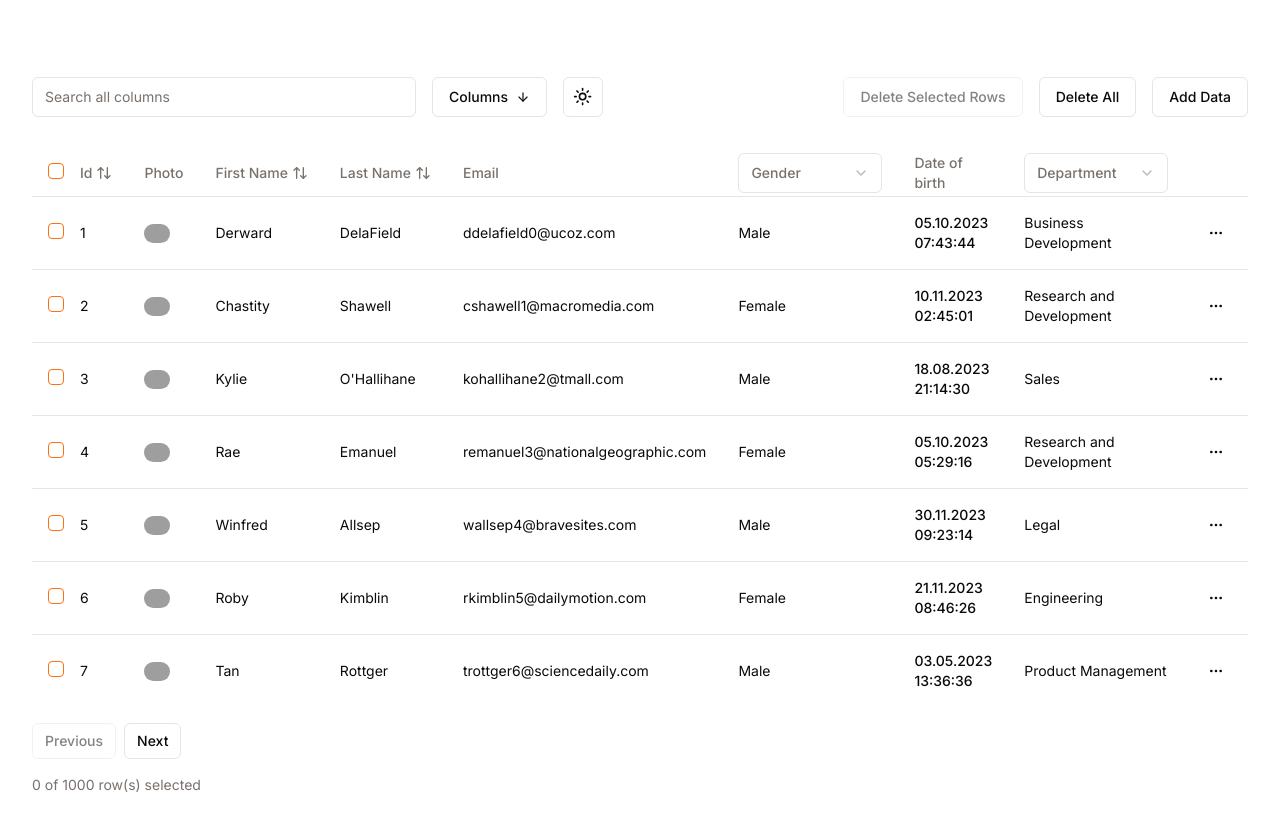
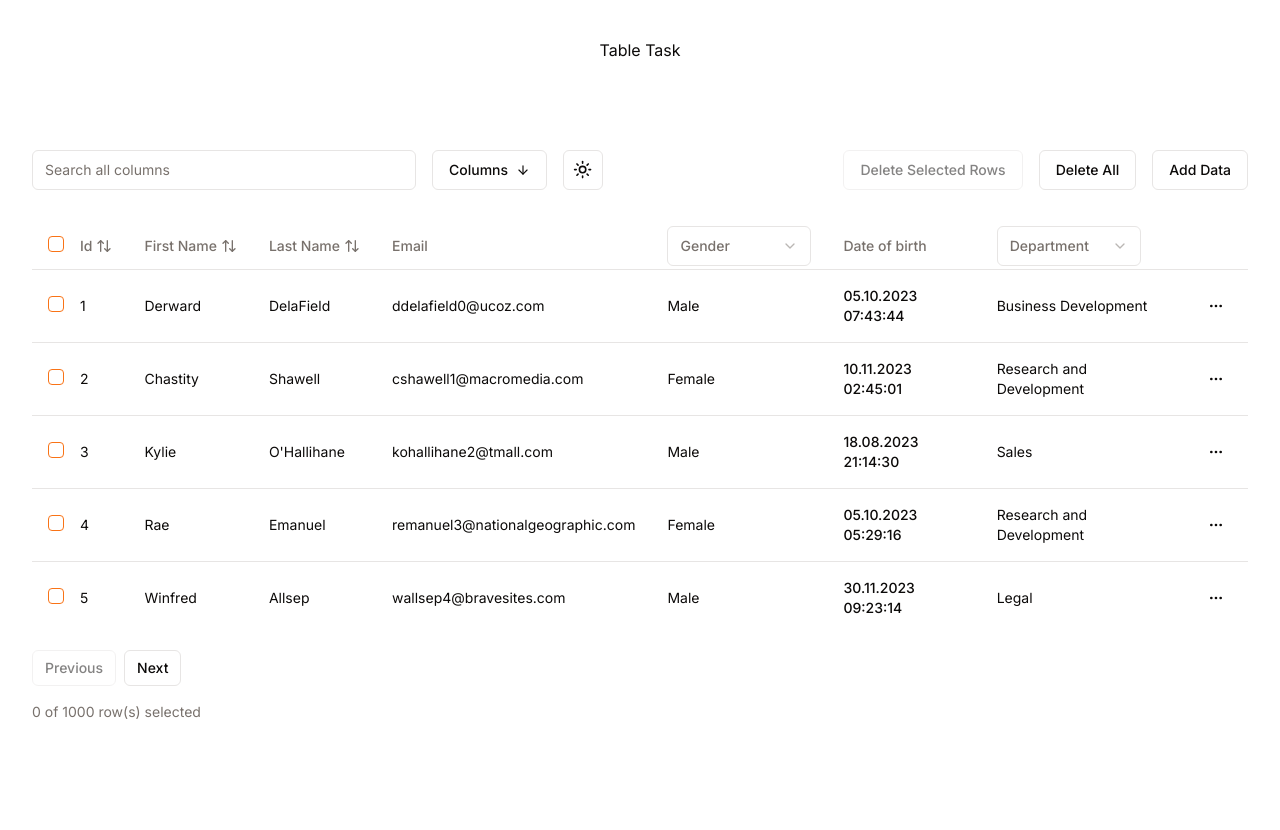
Before and after one commit to YusufStar/yusuf-table, a Next.js app: page /test in a window 1280 px wide. Shown: the top 830 px of the page. After the commit the page ends 800 px from the top, so only its background shows below. Built offline with nearby package versions, Linux system fonts and the light colour scheme; grey boxes are pictures that could not be loaded.

Commit message:
filter updated

```diff
--- a/src/app/globals.css
+++ b/src/app/globals.css
@@ -1,60 +1 @@
-@tailwind base;
-@tailwind components;
-@tailwind utilities;
-
-@layer base {
-    :root {
-        --background: 0 0% 100%;
-        --foreground: 20 14.3% 4.1%;
-        --card: 0 0% 100%;
-        --card-foreground: 20 14.3% 4.1%;
-        --popover: 0 0% 100%;
-        --popover-foreground: 20 14.3% 4.1%;
-        --primary: 24.6 95% 53.1%;
-        --primary-foreground: 60 9.1% 97.8%;
-        --secondary: 60 4.8% 95.9%;
-        --secondary-foreground: 24 9.8% 10%;
-        --muted: 60 4.8% 95.9%;
-        --muted-foreground: 25 5.3% 44.7%;
-        --accent: 60 4.8% 95.9%;
-        --accent-foreground: 24 9.8% 10%;
-        --destructive: 0 84.2% 60.2%;
-        --destructive-foreground: 60 9.1% 97.8%;
-        --border: 20 5.9% 90%;
-        --input: 20 5.9% 90%;
-        --ring: 24.6 95% 53.1%;
-        --radius: 0.5rem;
-    }
-
-    .dark {
-        --background: 20 14.3% 4.1%;
-        --foreground: 60 9.1% 97.8%;
-        --card: 20 14.3% 4.1%;
-        --card-foreground: 60 9.1% 97.8%;
-        --popover: 20 14.3% 4.1%;
-        --popover-foreground: 60 9.1% 97.8%;
-        --primary: 20.5 90.2% 48.2%;
-        --primary-foreground: 60 9.1% 97.8%;
-        --secondary: 12 6.5% 15.1%;
-        --secondary-foreground: 60 9.1% 97.8%;
-        --muted: 12 6.5% 15.1%;
-        --muted-foreground: 24 5.4% 63.9%;
-        --accent: 12 6.5% 15.1%;
-        --accent-foreground: 60 9.1% 97.8%;
-        --destructive: 0 72.2% 50.6%;
-        --destructive-foreground: 60 9.1% 97.8%;
-        --border: 12 6.5% 15.1%;
-        --input: 12 6.5% 15.1%;
-        --ring: 20.5 90.2% 48.2%;
-    }
-}
-
-@layer base {
-    * {
-        @apply border-border;
-    }
-
-    body {
-        @apply bg-background text-foreground;
-    }
-}
+@import "@/theme.css";
--- a/src/app/test/page.tsx
+++ b/src/app/test/page.tsx
@@ -17,7 +17,7 @@ const Page: FC<{}> = () => {
                 columns={TestColumns}
                 data={data}
                 filters={true}
-                maxPerPage={7}
+                maxPerPage={5}
                 pagination={true}
                 sortable={true}
             />
--- a/src/components/table/CustomTable.tsx
+++ b/src/components/table/CustomTable.tsx
@@ -1,6 +1,6 @@
 'use client'
 
-import {FC, useEffect, useMemo, useState} from "react";
+import {useEffect, useState} from "react";
 import {
     ColumnDef, ColumnFiltersState,
     getCoreRowModel, getFacetedMinMaxValues, getFacetedRowModel, getFacetedUniqueValues,
@@ -116,7 +116,11 @@ function CustomTable<TData, TValue>({columns, data, pagination, sortable, filter
             }
         });
 
-        setAddModalState(result)
+        console.log(result)
+
+        setAddModalState({
+            ...result
+        })
     }, [table])
 
     return (
@@ -200,7 +204,10 @@ function CustomTable<TData, TValue>({columns, data, pagination, sortable, filter
                                 const x = addModalState
                                 // @ts-ignore
                                 setDt(prevState => {
-                                    const res = [...prevState, x]
+                                    const res = [...prevState, {
+                                        ...x,
+                                        id: prevState.length
+                                    }]
                                     toast.success(`New Data Created`)
                                     return res
                                 })
--- a/src/components/toast-provider.tsx
+++ b/src/components/toast-provider.tsx
@@ -1,3 +1,4 @@
+'use client'
 import {ToastContainer} from "react-toastify";
 import * as React from "react";
 import {useTheme} from "next-themes";
--- a/src/lib/columns.tsx
+++ b/src/lib/columns.tsx
@@ -1,6 +1,6 @@
-    'use client'
+'use client';
+
 import TableSortable from "@/components/table/TableSortable";
-import TableImage from "@/components/table/TableImage";
 import TableDate from "@/components/table/TableDate";
 import TableActions from "@/components/table/TableActions";
 import {Checkbox} from "@/components/ui/checkbox";
@@ -30,12 +30,6 @@ export const TestColumns = [
         enableColumnFilter: false,
     },
     {
-        header: "Photo",
-        accessorKey: "photo",
-        cell: TableImage,
-        enableColumnFilter: false,
-    },
-    {
         header: ({column}) => <TableSortable column={column}>First Name</TableSortable>,
         accessorKey: "first_name",
         enableColumnFilter: false,
@@ -43,7 +37,7 @@ export const TestColumns = [
         type: "text"
     },
     {
-        header:  ({column}) => <TableSortable column={column}>Last Name</TableSortable>,
+        header: ({column}) => <TableSortable column={column}>Last Name</TableSortable>,
         accessorKey: "last_name",
         enableColumnFilter: false,
         enableForm: true,
@@ -91,4 +85,4 @@ export const TestColumns = [
         id: "actions",
         cell: TableActions
     }
-]
+];
--- /dev/null
+++ b/src/theme.css
@@ -0,0 +1,60 @@
+@tailwind base;
+@tailwind components;
+@tailwind utilities;
+
+@layer base {
+    :root {
+        --background: 0 0% 100%;
+        --foreground: 20 14.3% 4.1%;
+        --card: 0 0% 100%;
+        --card-foreground: 20 14.3% 4.1%;
+        --popover: 0 0% 100%;
+        --popover-foreground: 20 14.3% 4.1%;
+        --primary: 24.6 95% 53.1%;
+        --primary-foreground: 60 9.1% 97.8%;
+        --secondary: 60 4.8% 95.9%;
+        --secondary-foreground: 24 9.8% 10%;
+        --muted: 60 4.8% 95.9%;
+        --muted-foreground: 25 5.3% 44.7%;
+        --accent: 60 4.8% 95.9%;
+        --accent-foreground: 24 9.8% 10%;
+        --destructive: 0 84.2% 60.2%;
+        --destructive-foreground: 60 9.1% 97.8%;
+        --border: 20 5.9% 90%;
+        --input: 20 5.9% 90%;
+        --ring: 24.6 95% 53.1%;
+        --radius: 0.5rem;
+    }
+
+    .dark {
+        --background: 20 14.3% 4.1%;
+        --foreground: 60 9.1% 97.8%;
+        --card: 20 14.3% 4.1%;
+        --card-foreground: 60 9.1% 97.8%;
+        --popover: 20 14.3% 4.1%;
+        --popover-foreground: 60 9.1% 97.8%;
+        --primary: 20.5 90.2% 48.2%;
+        --primary-foreground: 60 9.1% 97.8%;
+        --secondary: 12 6.5% 15.1%;
+        --secondary-foreground: 60 9.1% 97.8%;
+        --muted: 12 6.5% 15.1%;
+        --muted-foreground: 24 5.4% 63.9%;
+        --accent: 12 6.5% 15.1%;
+        --accent-foreground: 60 9.1% 97.8%;
+        --destructive: 0 72.2% 50.6%;
+        --destructive-foreground: 60 9.1% 97.8%;
+        --border: 12 6.5% 15.1%;
+        --input: 12 6.5% 15.1%;
+        --ring: 20.5 90.2% 48.2%;
+    }
+}
+
+@layer base {
+    * {
+        @apply border-border;
+    }
+
+    body {
+        @apply bg-background text-foreground;
+    }
+}
```
Also changed, not shown: src/lib/utils.ts (line endings or trailing spaces).
